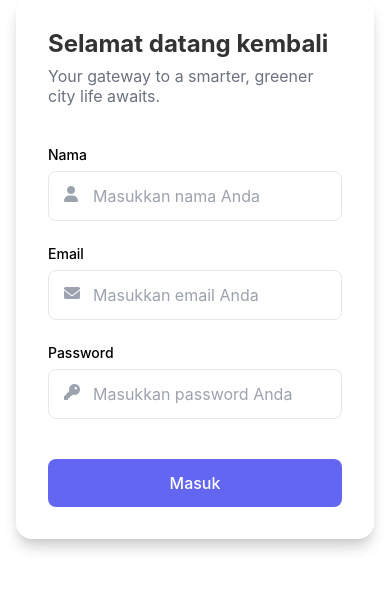
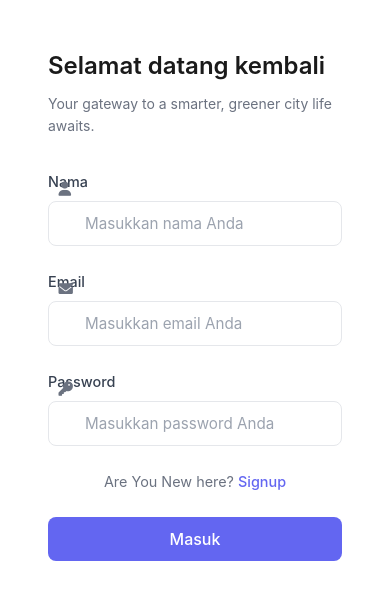
Before and after one commit to nathan-createcode/EcoUrbanCity, a PHP site: page /login.html in a window 390 px wide. Shown: the part 235-844 px from the top of the page. Run offline with PHP 8.4, Linux system fonts and the light colour scheme.

Commit message:
edit by nathan

```diff
--- a/login/login.css
+++ b/login/login.css
@@ -12,6 +12,12 @@
     font-family: -apple-system, BlinkMacSystemFont, 'Segoe UI', Roboto, sans-serif;
 }
 
+body {
+    font-family: 'Inter', sans-serif;
+    line-height: 1.6;
+    color: var(--text-color);
+}
+
 .container {
     display: flex;
     min-height: 100vh;
@@ -21,13 +27,15 @@
 /* Left Section */
 .left-section {
     flex: 1;
-    background-image: url('../background_img/log-flat-geometric-abstact-background_23-2149447624.png'); /* Ganti dengan path gambar Anda */
+    background-image: url('../background_img/log-flat-geometric-abstact-background_23-2149447624.png');
     background-size: cover;
     background-position: center;
+    background-repeat: no-repeat;
+    position: relative;
     display: flex;
     align-items: center;
     justify-content: center;
-    position: relative;
+    padding: 1.5rem;
 }
 
 .welcome-text {
@@ -39,7 +47,7 @@
     text-shadow: 0 2px 4px rgba(0, 0, 0, 0.1);
 }
 
-/* Right Section */
+/* Right Section Styling */
 .right-section {
     flex: 1;
     display: flex;
@@ -48,34 +56,31 @@
     padding: 2rem;
     background-color: #ffffff;
 }
+
 .login-card {
     width: 100%;
-    max-width: 520px;
-    padding: 2rem;
-    background-color: var(--card-background);
+    max-width: 400px;
+    padding: 2.5rem;
+    background-color: #ffffff;
     border-radius: 1rem;
-    box-shadow: 0 10px 15px -3px rgba(0, 0, 0, 0.1), 0 4px 6px -2px rgba(0, 0, 0, 0.05), 0 10px 15px -3px rgba(0, 0, 0, 0.1);
-}
-
-.login-form {
-    width: 100%;
-    max-width: 480px;
-    padding: 2rem 3rem;
+    box-shadow: 0 4px 6px -1px rgba(0, 0, 0, 0.1), 0 2px 4px -1px rgba(0, 0, 0, 0.06);
 }
 
 .form-header {
-    margin-bottom: 2.5rem;
+    margin-bottom: 2rem;
+    text-align: left;
 }
 
 .form-header h2 {
     font-size: 1.75rem;
-    color: var(--text-color);
+    font-weight: 600;
+    color: #1a1a1a;
     margin-bottom: 0.5rem;
 }
 
 .form-header p {
     color: #6b7280;
-    font-size: 1rem;
+    font-size: 0.95rem;
 }
 
 .form-group {
@@ -86,60 +91,95 @@
 .form-group label {
     display: block;
     margin-bottom: 0.5rem;
-    color: #000000;
+    color: #374151;
     font-weight: 500;
-    font-size: 0.875rem;
+    font-size: 0.9rem;
 }
 
 .form-group input {
     width: 100%;
-    padding: 0.875rem 1rem 0.875rem 2.75rem;
-    border: 1px solid var(--border-color);
+    padding: 0.75rem 0.75rem 0.75rem 2.5rem; /* Adjusted left padding for icon */
+    border: 1.5px solid #e5e7eb;
     border-radius: 0.5rem;
-    font-size: 1rem;
-    transition: all 0.2s;
+    font-size: 0.95rem;
+    transition: all 0.2s ease;
     background-color: #ffffff;
 }
 
-.form-group input::placeholder {
-    color: var(--placeholder-color);
+.form-group i {
+    position: absolute;
+    left: 0.75rem; /* Adjusted left position */
+    top: 25%; /* Center vertically */
+    transform: translateY(-50%); /* Perfect vertical centering */
+    color: #6b7280; /* Adjusted color to match design */
+    font-size: 1rem;
+    pointer-events: none; /* Ensures icon doesn't interfere with input */
+}
+
+.form-group label + input + i {
+    top: calc(50% + 12px); /* Adjust based on label height */
 }
 
 .form-group input:focus {
     outline: none;
-    border-color: var(--primary-color);
+    border-color: #6366f1;
     box-shadow: 0 0 0 3px rgba(99, 102, 241, 0.1);
 }
 
-.form-group i {
-    position: absolute;
-    left: 1rem;
-    top: 2.5rem;
-    color: var(--placeholder-color);
-    font-size: 1rem;
+.form-group input::placeholder {
+    color: #9ca3af;
+}
+
+.account-link {
+    text-align: center;
+    margin: 1.5rem 0;
+}
+
+.account-link p {
+    color: #6b7280;
+    font-size: 0.9rem;
+}
+
+.account-link a {
+    color: #6366f1;
+    text-decoration: none;
+    font-weight: 500;
+}
+
+.account-link a:hover {
+    text-decoration: underline;
 }
 
 .submit-btn {
     width: 100%;
-    padding: 0.875rem;
-    background-color: var(--primary-color);
+    padding: 0.75rem;
+    background-color: #6366f1;
     color: white;
     border: none;
     border-radius: 0.5rem;
     font-size: 1rem;
     font-weight: 500;
     cursor: pointer;
-    transition: background-color 0.2s;
-    margin-top: 1rem;
+    transition: background-color 0.2s ease;
 }
 
 .submit-btn:hover {
     background-color: #4f46e5;
 }
 
+/* Responsive adjustments */
 @media (max-width: 1024px) {
-    .login-form {
-        padding: 2rem;
+    .container {
+        height: 100vh;
+        padding: 0;
+    }
+
+    .left-section {
+        flex: 0.7;
+    }
+
+    .welcome-text {
+        font-size: 2.5rem;
     }
 }
 
@@ -149,36 +189,56 @@
     }
 
     .left-section {
-        height: 240px;
+        height: 200px;
+    }
+
+    .right-section {
+        padding: 1.5rem;
+    }
+
+    .login-card {
+        max-width: 100%;
+        padding: 2rem;
+        box-shadow: none;
+    }
+}
+
+@media (max-width: 480px) {
+    .left-section {
+        height: 150px;
     }
 
     .welcome-text {
         font-size: 2rem;
     }
 
-    .right-section {
-        padding: 2rem 1.5rem;
-    }
-
-    .login-form {
-        padding: 0;
-    }
-}
-
-@media (max-width: 480px) {
-    .left-section {
-        height: 200px;
-    }
-
-    .welcome-text {
-        font-size: 1.75rem;
+    .login-card {
+        padding: 1.5rem;
     }
 
     .form-header h2 {
         font-size: 1.5rem;
     }
 
-    .right-section {
-        padding: 1.5rem 1rem;
+    .form-header p {
+        font-size: 0.875rem;
+    }
+
+    .form-group input {
+        padding-left: 2.25rem; /* Slightly reduced padding on mobile */
+    }
+
+    .form-group i {
+        left: 0.65rem; /* Slightly adjusted position on mobile */
+        font-size: 0.9rem; /* Slightly smaller icons on mobile */
     }
 }
+
+@media (prefers-reduced-motion: reduce) {
+    * {
+        animation-duration: 0.01ms !important;
+        animation-iteration-count: 1 !important;
+        transition-duration: 0.01ms !important;
+        scroll-behavior: auto !important;
+    }
+}
--- a/login/login.html
+++ b/login/login.html
@@ -10,8 +10,9 @@
 <body>
     <div class="container">
         <div class="left-section">
-            <h1 class="welcome-text">Welcome back to EcoUrbanCity!</h1>
+            <h1 class="welcome-text">Welcome back<br>to EcoUrbanCity!</h1>
         </div>
+
         <div class="right-section">
             <div class="login-card">
             <form class="login-form" id="loginForm">
@@ -34,6 +35,9 @@
                     <i class="fas fa-key"></i>
                     <input type="password" id="password" name="password" required placeholder="Masukkan password Anda">
                 </div>
+                <div class="form-group account-link">
+                    <p>Are You New here? <a href="./registration/registration.html" class="signup-link">Signup</a></p>
+                </div>
                 <button type="submit" class="submit-btn">Masuk</button>
             </form>
             </div>
--- a/login/login.js
+++ b/login/login.js
@@ -7,3 +7,23 @@ document.getElementById('loginForm').addEventListener('submit', function(e) {
 
     console.log('Form submitted:', { name, email, password });
 });
+
+// Add this to both login.js and registration.js
+document.addEventListener('DOMContentLoaded', function() {
+    // Add transition effect when leaving page
+    document.querySelectorAll('a').forEach(link => {
+        link.addEventListener('click', function(e) {
+            e.preventDefault();
+            const href = this.getAttribute('href');
+
+            // Fade out current page
+            document.querySelector('.container').style.opacity = '0';
+            document.querySelector('.container').style.transform = 'translateY(20px)';
+
+            // Navigate to new page after animation
+            setTimeout(() => {
+                window.location.href = href;
+            }, 500);
+        });
+    });
+});
--- a/registration/registration.html
+++ b/registration/registration.html
@@ -3,7 +3,7 @@
     <head>
         <meta charset="UTF-8">
         <meta name="viewport" content="width=device-width, initial-scale=1.0">
-        <title>EcoUrbanCity Registration</title>
+        <title>Registration - EcoUrbanCity</title>
         <link rel="stylesheet" href="registration.css">
         <link href="https://fonts.googleapis.com/css2?family=Inter:wght@400;600&display=swap" rel="stylesheet">
     </head>
@@ -107,6 +107,10 @@
                         </div>
                     </div>
 
+                    <div class="form-group account-link">
+                        <p>Already have an account? <a href="./login/login.html" class="signin-link">Sign in</a></p>
+                    </div>
+
                     <!-- Navigation Buttons -->
                     <div class="form-navigation">
                         <button type="button" class="btn-prev" id="prevBtn" aria-label="Kembali ke langkah sebelumnya">Sebelumnya</button>
```
Also changed, not shown: registration/registration.css (+52 -0 lines), registration/registration.js (+21 -0 lines), registration/registration.php (+4 -5 lines).
